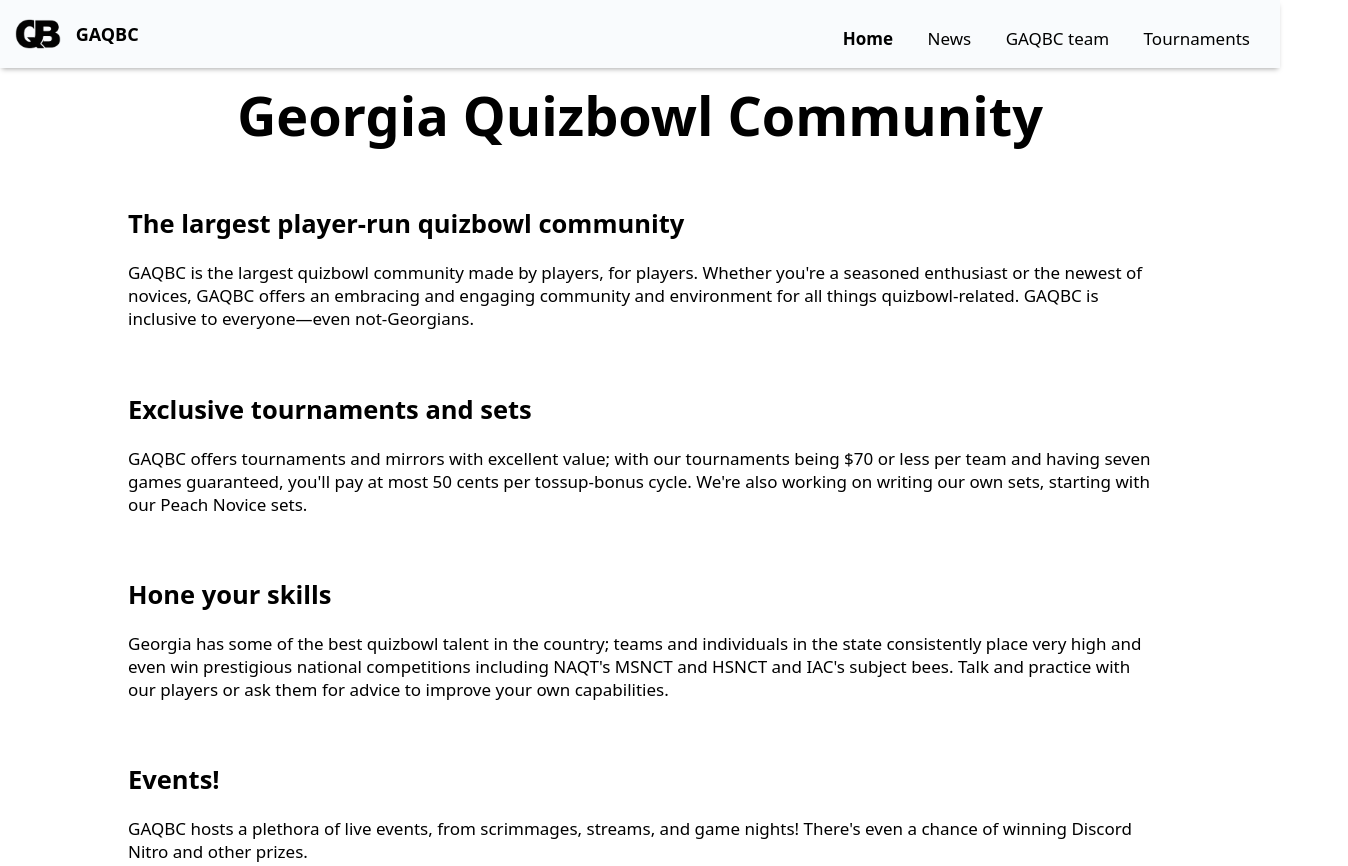
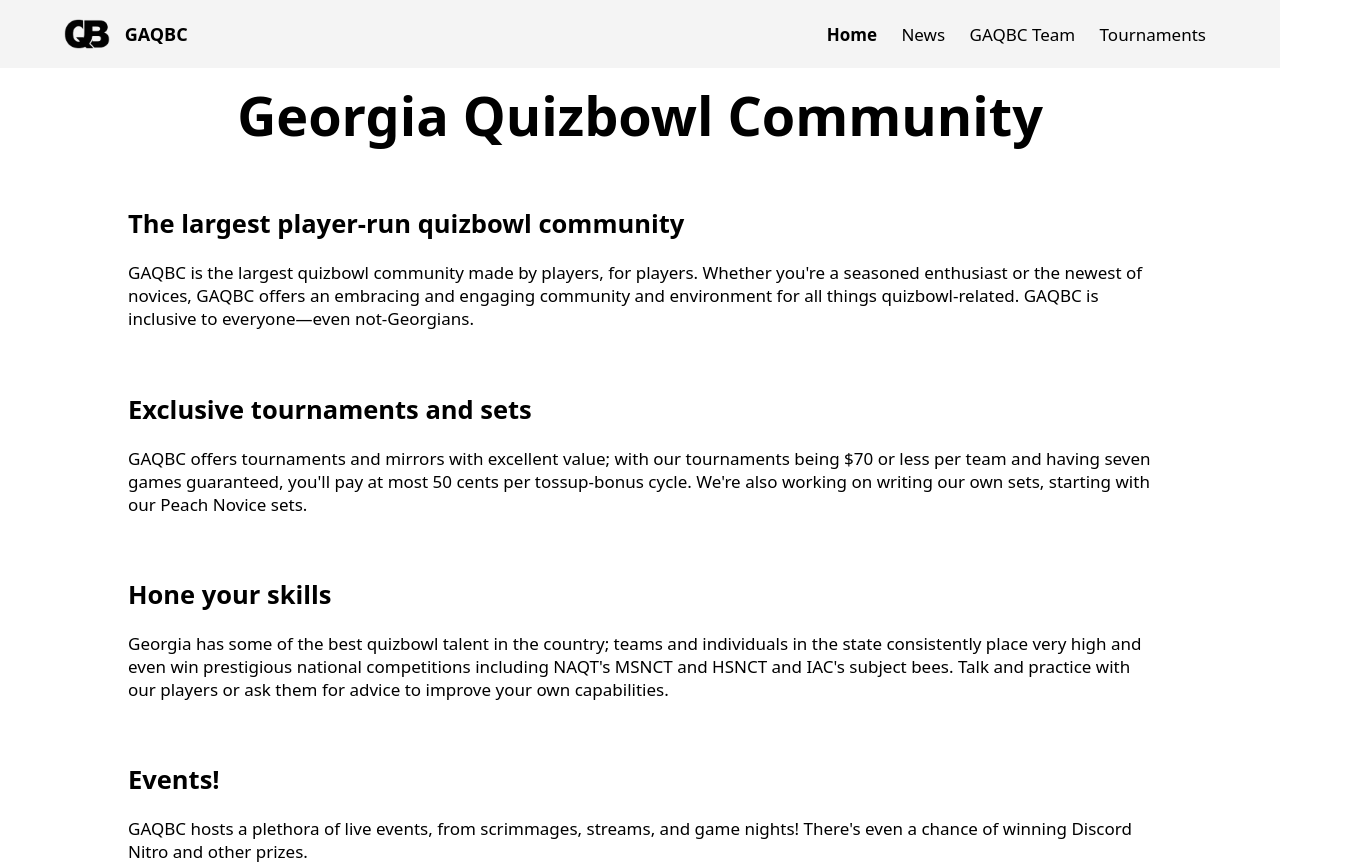
Before and after one commit to GAQBC/GAQBC-website, an Astro site: page / in a window 1280 px wide. Shown: the top 866 px of the page, 1348 px wide, since content can reach past the window. Built offline with nearby package versions, Linux system fonts and the light colour scheme; Astro itself is replaced by a stand-in of ours.

Commit message:
refactor css

```diff
--- a/src/components/Footer.astro
+++ b/src/components/Footer.astro
@@ -17,9 +17,12 @@
 
 <style>
 footer {
-    position: unset;
-    padding: 2em 1em 2em 1em;
+    position: relative;
     bottom: 0px;
+    width: 100%;
+    height: 5em;
+    padding: 1em 2em 1em 2em;
+
     background: linear-gradient(var(--gray-gradient)) no-repeat;
     color: rgb(var(--gray));
     text-align: center;
--- a/src/components/Header.astro
+++ b/src/components/Header.astro
@@ -18,8 +18,18 @@
 <Mobilenav />
 
 <style>
+@media screen and (min-width: 767px) {
+  .headerbg > .header > .toprow > .hamburger {
+    display: none !important;
+  }
+}
 .header {
-  margin: 0px 15px;
+  margin: 0px;
+  align-items: center;
+  display: flex;
+  justify-content: space-between;
+  padding: 0 5%;
+
   & > .toprow {
     display: inline-block;
     padding: 10px 0px;
@@ -59,12 +69,11 @@
 
 .headerbg {
   width: 100%;
-  background-color: #f9fbfd;
+  background-color: #f4f4f4;
   position: sticky;
   top: 0px;
   left: 0px;
   right: 0px;
-  box-shadow: #aaaaaa 0px 3px 5px -2px;
 }
 
 .nolink {
--- a/src/components/Mobilenav.astro
+++ b/src/components/Mobilenav.astro
@@ -23,6 +23,11 @@
 </div>
 
 <style>
+@media screen and (min-width: 767px) {
+  .mobile-navigation {
+    display: none;
+  }
+}
 .mobile-navigation {
     display: block;
     box-shadow: none;
--- a/src/components/Navigation.astro
+++ b/src/components/Navigation.astro
@@ -3,7 +3,7 @@
 <div class="navigation">
     <div class="nav-ele"><a class="nav-link" href="/">Home</a></div>
     <div class="nav-ele"><a class="nav-link" href="/news/">News</a></div>
-    <div class="nav-ele"><a class="nav-link" href="/team/">GAQBC team</a></div>
+    <div class="nav-ele"><a class="nav-link" href="/team/">GAQBC Team</a></div>
     <div class="nav-ele"><a class="nav-link" href="/tournaments/">Tournaments</a></div>
     <script>
       let navlinks = document.getElementsByClassName("nav-link");
@@ -14,3 +14,31 @@
       }
     </script>
 </div>
+
+<style>
+  @media screen and (max-width: 766px) {
+  .navigation {
+    display: none !important;
+  }
+}
+
+@media screen and (min-width: 767px) {
+  .navigation {
+    position: relative;
+    & > .nav-ele {
+      display: inline;
+      & > .nav-link {
+        color: black;
+        padding: 10px 10px;
+        text-decoration: none;
+        &.active {
+          font-weight: bold;
+        }
+      }
+      &:hover > .nav-link {
+        color: var(--accent);
+      }
+    }
+  }
+}
+</style>
--- a/src/styles/global.css
+++ b/src/styles/global.css
@@ -79,9 +79,6 @@
 /** mobile **/
 
 @media screen and (max-width: 766px) {
-  .navigation {
-    display: none !important;
-  }
   .people {
     margin-left: -5px;
   }
@@ -99,32 +96,6 @@
 /** desktop **/
 
 @media screen and (min-width: 767px) {
-  .headerbg > .header > .toprow > .hamburger {
-    display: none !important;
-  }
-  .navigation {
-    display: block;
-    position: relative;
-    float: right;
-    transform: translateY(27px);
-    & > .nav-ele {
-      display: inline;
-      & > .nav-link {
-        color: black;
-        padding: 15px;
-        text-decoration: none;
-        &.active {
-          font-weight: bold;
-        }
-      }
-      &:hover > .nav-link {
-        color: var(--accent);
-      }
-    }
-  }
-  .mobile-navigation {
-    display: none;
-  }
   .socialblock {
     max-width: calc(30% + 140px);
   }
```
